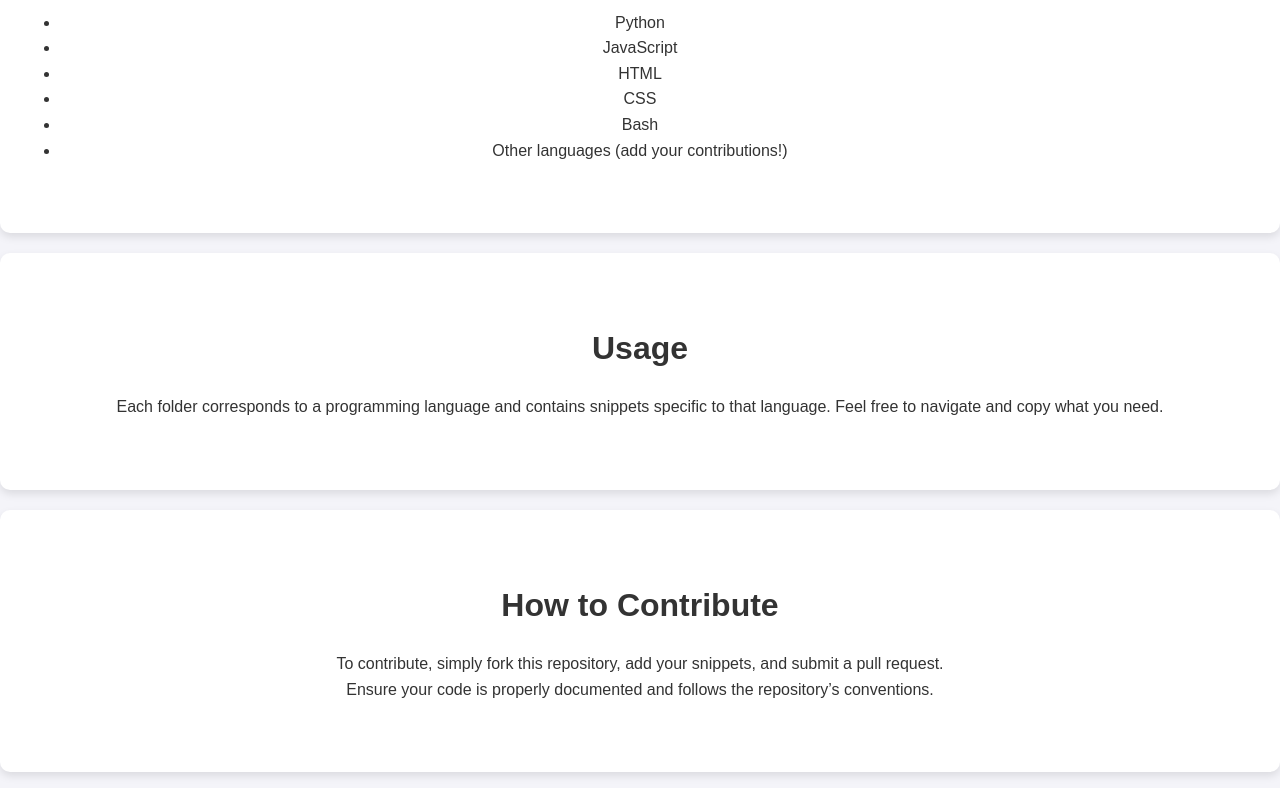
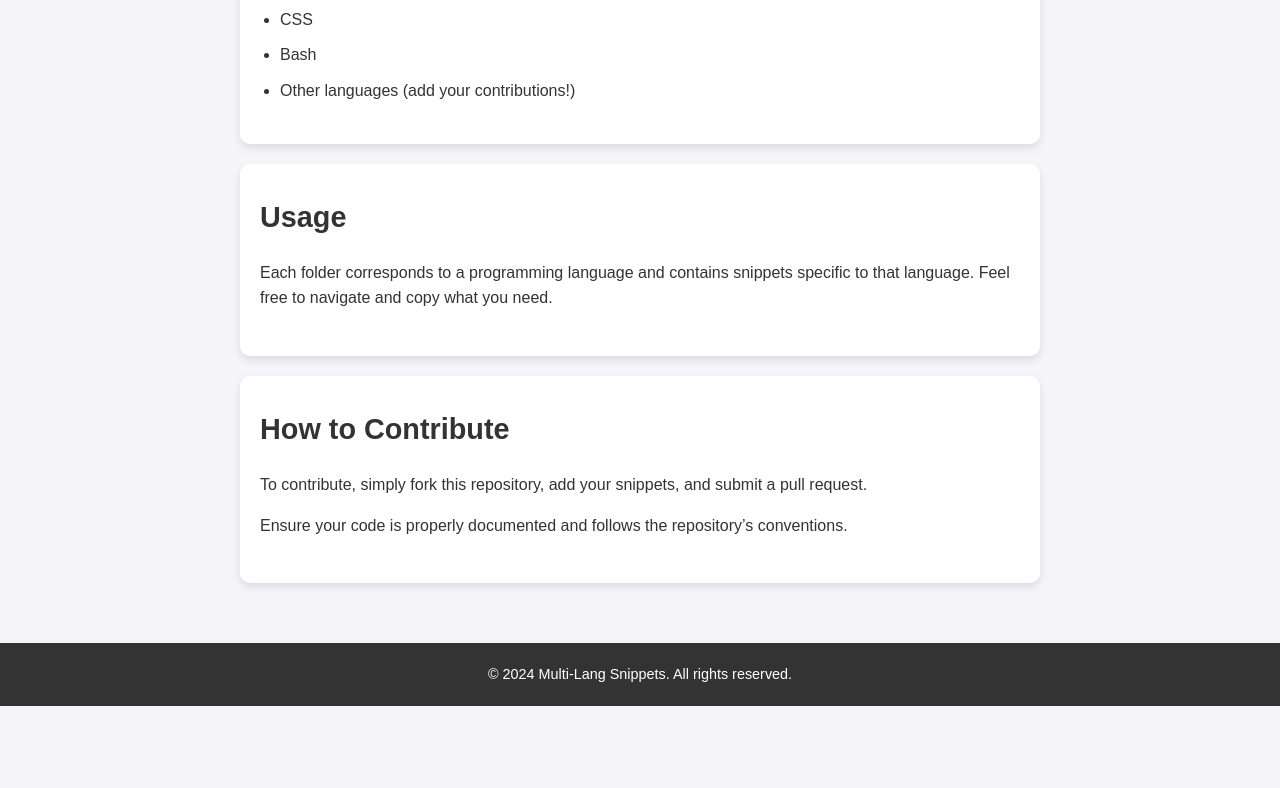
Before and after one commit to cyber-ribouldingue/multi-lang-snippets, a plain HTML site: page index.html in a window 1280 px wide. Shown: the part 653-1441 px from the top of the page. After the commit the page ends 1359 px from the top, so only its background shows below. Drawn offline with Linux system fonts and the light colour scheme.

Commit message:
Update style.css

```diff
--- a/style.css
+++ b/style.css
@@ -7,9 +7,9 @@
 
 body {
     font-family: 'Arial', sans-serif;
-    color: #333;
     line-height: 1.6;
     background-color: #f4f4f9;
+    color: #333;
 }
 
 /* Header */
@@ -29,57 +29,39 @@ body {
     font-size: 1.2rem;
 }
 
-/* Sections */
-.container {
-    max-width: 1200px;
-    margin: 0 auto;
-    padding: 20px;
+/* Content Sections */
+.content {
+    padding: 20px 0;
 }
 
 .content-section {
-    text-align: center;
-    padding: 50px 20px;
     background: white;
-    margin: 20px 0;
+    margin: 20px auto;
+    padding: 30px 20px;
     border-radius: 10px;
     box-shadow: 0 4px 8px rgba(0, 0, 0, 0.1);
+    max-width: 800px;
 }
 
 .content-section h2 {
+    font-size: 1.8rem;
     margin-bottom: 20px;
-    font-size: 2rem;
+    color: #333;
 }
 
-/* Snippets */
-.snippet-section {
-    padding: 50px 20px;
+.content-section p {
+    font-size: 1rem;
+    margin-bottom: 15px;
 }
 
-.snippet-section h2 {
-    text-align: center;
-    margin-bottom: 40px;
+.content-section ul {
+    list-style-type: disc;
+    margin-left: 20px;
 }
 
-.snippet-card {
-    background: white;
-    margin: 20px auto;
-    padding: 20px;
-    border-radius: 10px;
-    max-width: 600px;
-    box-shadow: 0 4px 8px rgba(0, 0, 0, 0.1);
-}
-
-.snippet-card h3 {
+.content-section ul li {
     margin-bottom: 10px;
-    font-size: 1.5rem;
-}
-
-pre {
-    background: #f4f4f9;
-    padding: 15px;
-    border-radius: 5px;
-    overflow-x: auto;
-    font-family: 'Courier New', Courier, monospace;
+    font-size: 1rem;
 }
 
 /* Footer */
```
